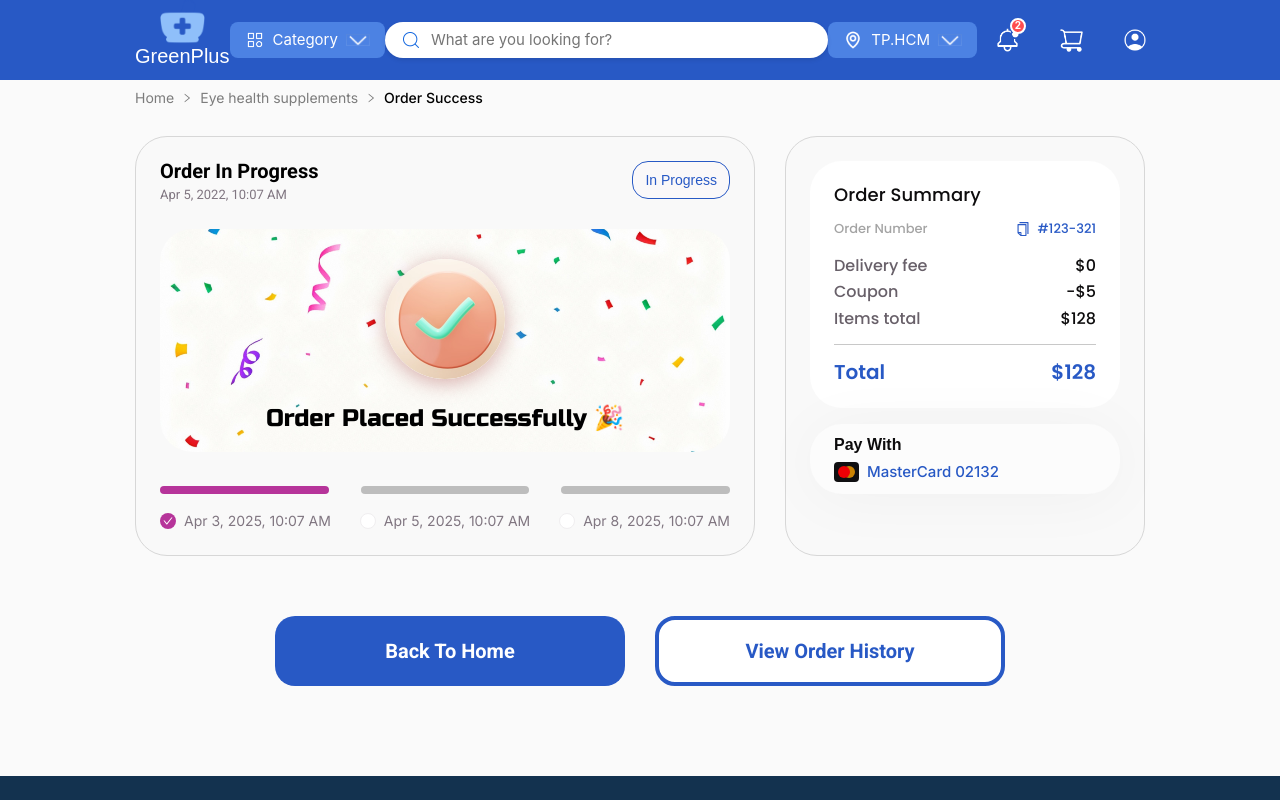
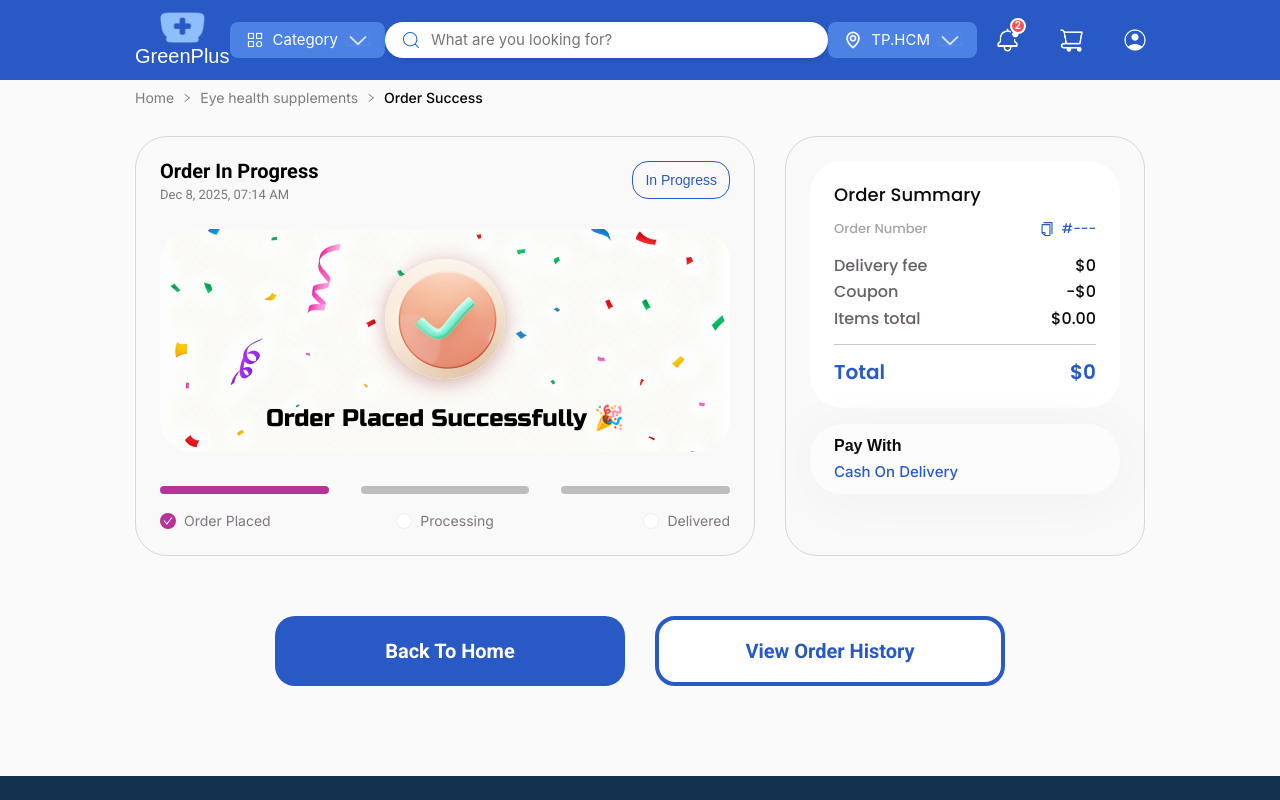
Before and after one commit to NguyenSinh1902/healthcare-store-frontend, a React (Create React App) app: page /order-success in a window 1280 px wide. Shown: the top 800 px of the page. Built offline with nearby package versions, Linux system fonts and the light colour scheme; a web font is replaced by a local one.

Commit message:
add message notification

```diff
--- a/src/components/OrderSuccessComponent/OrderSuccessLeft.jsx
+++ b/src/components/OrderSuccessComponent/OrderSuccessLeft.jsx
@@ -8,10 +8,20 @@ import iconSuccess from '../../assets/images/success-icon.png';
 const PLACEHOLDER_BG = "https://placehold.co/690x223/FFF0F5/B6349A?text=Fireworks+Background";
 const PLACEHOLDER_ICON = "https://placehold.co/120x120/B6349A/FFFFFF?text=✓";
 
-const OrderSuccessLeft = () => {
+const OrderSuccessLeft = ({ order }) => {
 
   const bgImage = bgFireworks || PLACEHOLDER_BG;
   const checkIcon = iconSuccess || PLACEHOLDER_ICON;
+
+  // Use order date or current date
+  const orderDate = order?.createdDate ? new Date(order.createdDate) : new Date();
+  const formattedDate = orderDate.toLocaleString('en-US', {
+    year: 'numeric',
+    month: 'short',
+    day: 'numeric',
+    hour: '2-digit',
+    minute: '2-digit'
+  });
 
   return (
     <div className="os-left-container">
@@ -19,7 +29,7 @@ const OrderSuccessLeft = () => {
       <div className="os-header">
         <div className="os-header-info">
           <h2 className="os-title">Order In Progress</h2>
-            <p className="os-date">Apr 5, 2022, 10:07 AM</p>
+          <p className="os-date">{formattedDate}</p>
         </div>
         <div className="os-status-badge">
           In Progress
@@ -47,19 +57,19 @@ const OrderSuccessLeft = () => {
 
           <div className="step-item">
             <div className="step-icon active">
-                    <CheckOutlined style={{fontSize: '10px'}} />
+              <CheckOutlined style={{ fontSize: '10px' }} />
             </div>
-                <span className="step-text">Apr 3, 2025, 10:07 AM</span>
+            <span className="step-text">Order Placed</span>
           </div>
 
           <div className="step-item">
             <div className="step-icon"></div>
-                <span className="step-text">Apr 5, 2025, 10:07 AM</span>
+            <span className="step-text">Processing</span>
           </div>
 
           <div className="step-item">
             <div className="step-icon"></div>
-                <span className="step-text">Apr 8, 2025, 10:07 AM</span>
+            <span className="step-text">Delivered</span>
           </div>
 
         </div>
--- a/src/components/OrderSuccessComponent/OrderSuccessRight.jsx
+++ b/src/components/OrderSuccessComponent/OrderSuccessRight.jsx
@@ -2,7 +2,20 @@ import React from 'react';
 import { CopyOutlined } from '@ant-design/icons';
 import './OrderSuccessRight.css';
 
-const OrderSuccessRight = () => {
+const OrderSuccessRight = ({ order }) => {
+  // Safe defaults in case order is null
+  const {
+    idOrder = '---',
+    deliveryFee = 0,
+    discountAmount = 0,
+    totalAmount = 0,
+    paymentMethod = 'CASH'
+  } = order || {};
+
+  // Calculate items total (reverse engineering the final total)
+  // total = items + fee - discount  =>  items = total - fee + discount
+  const itemsTotal = (totalAmount - deliveryFee + discountAmount);
+
   return (
     <div className="os-right-container">
 
@@ -13,22 +26,22 @@ const OrderSuccessRight = () => {
           <span className="os-label-gray">Order Number</span>
           <div className="os-order-code">
             <CopyOutlined className="copy-icon" />
-                <span>#123-321</span>
+            <span>#{idOrder}</span>
           </div>
         </div>
 
         <div className="os-info-rows">
           <div className="os-row">
             <span className="os-label-gray">Delivery fee</span>
-                <span className="os-value-black">$0</span>
+            <span className="os-value-black">${deliveryFee}</span>
           </div>
           <div className="os-row">
             <span className="os-label-gray">Coupon</span>
-                <span className="os-value-black">-$5</span>
+            <span className="os-value-black">-${discountAmount}</span>
           </div>
           <div className="os-row">
             <span className="os-label-gray">Items total</span>
-                <span className="os-value-black">$128</span>
+            <span className="os-value-black">${itemsTotal.toFixed(2)}</span>
           </div>
         </div>
 
@@ -36,7 +49,7 @@ const OrderSuccessRight = () => {
 
         <div className="os-total-row">
           <span className="os-total-label">Total</span>
-            <span className="os-total-value">$128</span>
+          <span className="os-total-value">${totalAmount}</span>
         </div>
       </div>
 
@@ -45,11 +58,16 @@ const OrderSuccessRight = () => {
           <h4 className="os-payment-title">Pay With</h4>
           <div className="os-payment-method">
 
+            {paymentMethod === 'CREDIT_CARD' ? (
               <div className="mastercard-icon">
                 <div className="circle red"></div>
                 <div className="circle orange"></div>
               </div>
-                <span className="os-card-number">MasterCard 02132</span>
+            ) : null}
+
+            <span className="os-card-number">
+              {paymentMethod === 'CASH' ? 'Cash On Delivery' : paymentMethod}
+            </span>
           </div>
         </div>
       </div>
--- a/src/components/ProductCard/ProductCard.css
+++ b/src/components/ProductCard/ProductCard.css
@@ -93,6 +93,13 @@
   margin: 0;
   margin-top: 7px;
   padding-left: 1px;
+  /* Limit to 2 lines with ellipsis */
+  display: -webkit-box;
+  -webkit-line-clamp: 2;
+  line-clamp: 2;
+  -webkit-box-orient: vertical;
+  overflow: hidden;
+  text-overflow: ellipsis;
 }
 
 .product-price-row {
--- a/src/components/ProductCard/ProductCard.jsx
+++ b/src/components/ProductCard/ProductCard.jsx
@@ -11,6 +11,8 @@ const ProductCard = ({ product }) => {
 
   const dispatch = useDispatch();
   const { isAuthenticated } = useSelector((state) => state.auth);
+  const [messageApi, contextHolder] = message.useMessage();
+
 
   const {
     id = 1,
@@ -30,7 +32,7 @@ const ProductCard = ({ product }) => {
     e.stopPropagation();
 
     if (!isAuthenticated) {
-      message.warning("Please login to add items to cart");
+      messageApi.warning("Please login to add items to cart");
       navigate('/login');
       return;
     }
@@ -39,9 +41,12 @@ const ProductCard = ({ product }) => {
       idProduct: id,
       quantity: 1
     }));
+    messageApi.success("Product added to cart successfully.");
   };
 
   return (
+    <>
+      {contextHolder}
       <div className="product-card" onClick={handleCardClick}>
         <div className="pc-product-image-container">
           <div className="discount-badge">{discount}</div>
@@ -79,6 +84,8 @@ const ProductCard = ({ product }) => {
           </div>
         </div>
       </div>
+
+    </>
   );
 };
 
--- a/src/components/ProductDetail/ProductMain/ProductInfo.jsx
+++ b/src/components/ProductDetail/ProductMain/ProductInfo.jsx
@@ -11,6 +11,7 @@ const ProductInfo = ({ product }) => {
     const navigate = useNavigate();
     const [quantity, setQuantity] = useState(1);
     const { isAuthenticated } = useSelector((state) => state.auth);
+    const [messageApi, contextHolder] = message.useMessage();
 
     // If no product data, return null
     if (!product) return null;
@@ -22,7 +23,7 @@ const ProductInfo = ({ product }) => {
 
     const handleAddToCart = () => {
         if (!isAuthenticated) {
-            message.warning("Please login to add items to cart");
+            messageApi.warning("Please login to add items to cart");
             navigate('/login');
             return;
         }
@@ -31,9 +32,12 @@ const ProductInfo = ({ product }) => {
             idProduct: product.idProduct,
             quantity: quantity
         }));
+        messageApi.success("Product added to cart successfully.");
     };
 
     return (
+        <>
+            {contextHolder}
             <div className="product-info-wrapper">
 
                 <h1 className="pi-title">{product.nameProduct}</h1>
@@ -106,6 +110,7 @@ const ProductInfo = ({ product }) => {
                     </div>
                 </div>
             </div>
+        </>
     );
 };
 
--- a/src/index.js
+++ b/src/index.js
@@ -7,6 +7,7 @@ import App from './App';
 import './index.css';
 import { store } from './redux/store';
 import 'antd/dist/reset.css';
+import 'antd/es/message/style';
 
 const root = ReactDOM.createRoot(document.getElementById('root'));
 root.render(
--- a/src/pages/client/Order/OrderPage.jsx
+++ b/src/pages/client/Order/OrderPage.jsx
@@ -16,6 +16,7 @@ const OrderPage = () => {
   const dispatch = useDispatch();
   const navigate = useNavigate();
   const location = useLocation(); // 2. Hook lấy state từ navigate
+  const [messageApi, contextHolder] = message.useMessage();
 
   // Lấy toàn bộ giỏ hàng từ Redux
   const { items, totalAmount } = useSelector((state) => state.cart);
@@ -36,7 +37,7 @@ const OrderPage = () => {
 
     // Nếu vào trang này mà chưa chọn sản phẩm nào -> Đá về giỏ hàng
     if (!location.state?.selectedCartItemIds || location.state.selectedCartItemIds.length === 0) {
-      message.warning("Vui lòng chọn sản phẩm từ giỏ hàng trước!");
+      messageApi.warning("Vui lòng chọn sản phẩm từ giỏ hàng trước!");
       navigate('/cart');
     }
   }, [dispatch, navigate, location.state]);
@@ -79,7 +80,7 @@ const OrderPage = () => {
   const handlePlaceOrder = async () => {
     if (!deliveryAddress || deliveryAddress.trim() === '') {
       setAddressError(true);
-      message.error("Vui lòng nhập địa chỉ giao hàng trước khi đặt đơn!");
+      messageApi.error("Vui lòng nhập địa chỉ giao hàng trước khi đặt đơn!");
       return;
     }
 
@@ -93,23 +94,26 @@ const OrderPage = () => {
     try {
       const response = await createOrder(orderData);
       if (response && response.success) {
-        message.success("Đặt hàng thành công!");
+        messageApi.success("Đặt hàng thành công!");
         // Lưu ý: clearCartAction của Redux thường xóa hết.
         // Nếu muốn chuẩn, bạn nên dispatch 1 action mới là removeSelectedItems(ids)
         // Nhưng tạm thời fetchCart lại để đồng bộ với BE là an toàn nhất.
         dispatch(fetchCart());
-        navigate('/order-success');
+        setTimeout(() => {
+          navigate('/order-success', { state: { order: response.data } });
+        }, 1000); // Đợi 1s để user kịp đọc thông báo
       } else {
-        message.error(response.message || "Đặt hàng thất bại.");
+        messageApi.error(response.message || "Đặt hàng thất bại.");
       }
     } catch (error) {
       console.error("Order placement failed", error);
-      message.error("Có lỗi xảy ra, vui lòng thử lại.");
+      messageApi.error("Có lỗi xảy ra, vui lòng thử lại.");
     }
   };
 
   return (
     <section className="order-page">
+      {contextHolder}
       <div className="order__outer">
         <div className="order__inner">
 
--- a/src/pages/client/OrderSuccess/OrderSuccessPage.jsx
+++ b/src/pages/client/OrderSuccess/OrderSuccessPage.jsx
@@ -1,7 +1,7 @@
 import React from 'react';
 import { Row, Col } from 'antd';
 import { RightOutlined } from '@ant-design/icons';
-import { useNavigate } from 'react-router-dom';
+import { useNavigate, useLocation } from 'react-router-dom';
 
 import OrderSuccessLeft from '../../../components/OrderSuccessComponent/OrderSuccessLeft';
 import OrderSuccessRight from '../../../components/OrderSuccessComponent/OrderSuccessRight';
@@ -10,6 +10,8 @@ import './OrderSuccessPage.css';
 
 const OrderSuccessPage = () => {
   const navigate = useNavigate();
+  const location = useLocation();
+  const { order } = location.state || {}; // Lấy order từ state
 
   return (
     <section className="order-success-page">
@@ -18,9 +20,9 @@ const OrderSuccessPage = () => {
 
           <div className="breadcrumb">
             <span>Home</span>
-             <RightOutlined style={{fontSize: '10px'}}/>
+            <RightOutlined style={{ fontSize: '10px' }} />
             <span>Eye health supplements</span>
-             <RightOutlined style={{fontSize: '10px'}}/>
+            <RightOutlined style={{ fontSize: '10px' }} />
             <span className="current">Order Success</span>
           </div>
 
@@ -32,7 +34,7 @@ const OrderSuccessPage = () => {
               </Col>
 
               <Col xs={24} lg={9}>
-                    <OrderSuccessRight />
+                <OrderSuccessRight order={order} />
               </Col>
 
             </Row>
```
Also changed, not shown: src/index.css (line endings or trailing spaces). Lines whose indentation alone changed are shown as unchanged.
